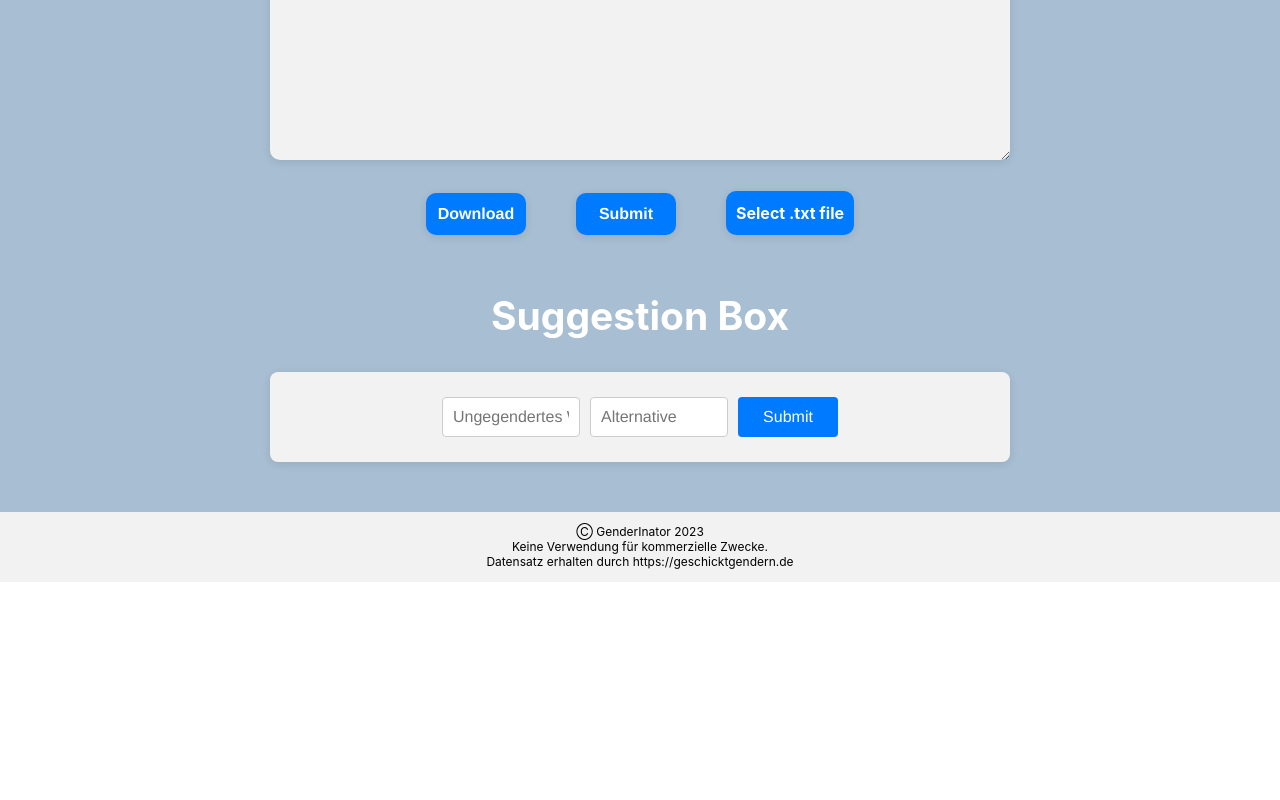
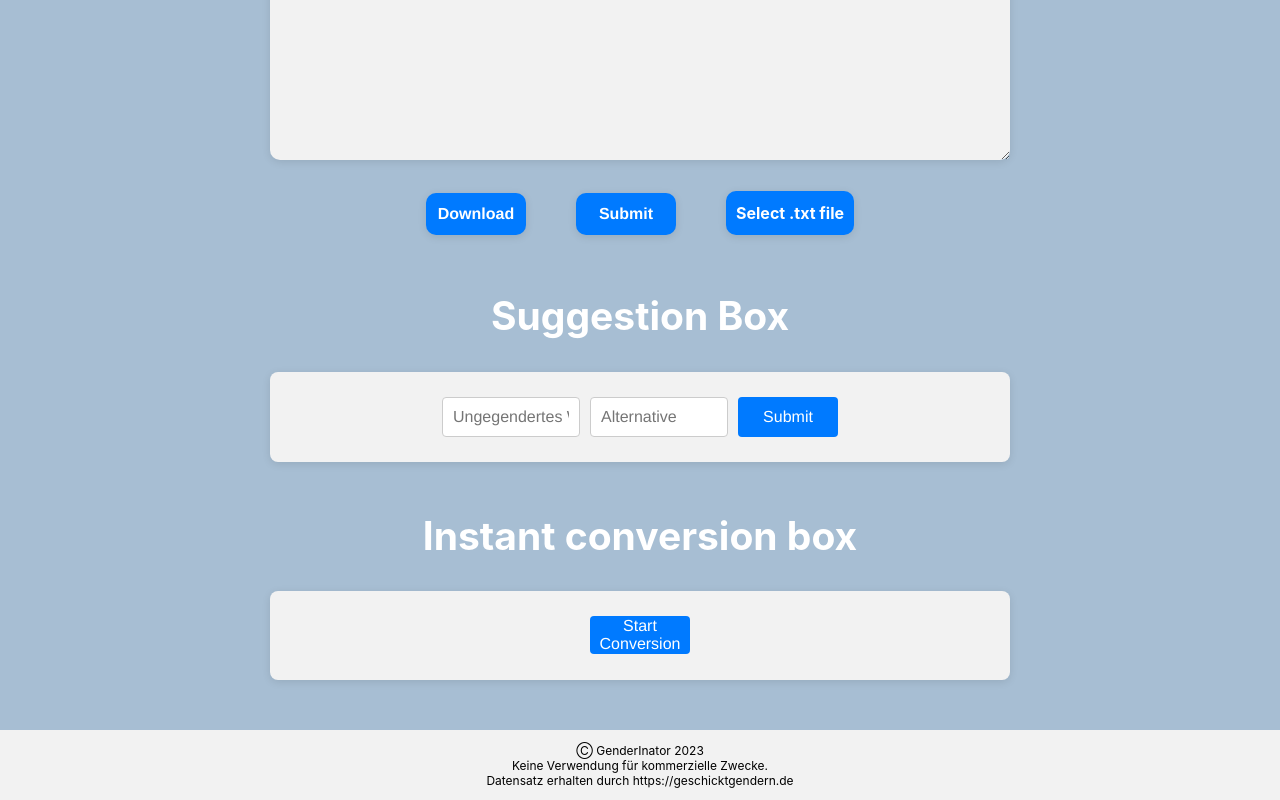
Before and after one commit to lawrimon/GenderGenie, a React (Create React App) app in the folder gender-text-editor/: page / in a window 1280 px wide. Shown: the part 360-1160 px from the top of the page. Before the commit the page ends 942 px from the top, so only its background shows below. Built offline with nearby package versions, Linux system fonts and the light colour scheme.

Commit message:
feat: basic design for instant conversion

```diff
--- a/gender-text-editor/src/App.js
+++ b/gender-text-editor/src/App.js
@@ -1,6 +1,8 @@
 import React, { useState } from 'react';
 import './App.css';
 import genderLogo from './gender_logo.png';
+import LoadingBar from './Loading';
+
 
 
 const App = () => {
@@ -286,8 +288,9 @@ const App = () => {
               <button onClick={suggestionTextfield}>Submit</button>
             </div>
           </div>
-
-        </div>
+          <h2>Instant conversion box</h2>
+        <LoadingBar />
+      </div>
       </header>
       <div style={{ display: 'flex', justifyContent: 'center', alignItems: 'center', height: '50px', backgroundColor: '#f2f2f2', padding: "10px" }}>
         <p style={{ margin: 0, fontSize: '12px' }}>
--- /dev/null
+++ b/gender-text-editor/src/Loading.css
@@ -0,0 +1,40 @@
+.loading-bar-container {
+    width: 100%;
+    height: 20px;
+    background-color: #f2f2f2;
+    border: 1px solid #ccc;
+    border-radius: 4px;
+    margin: 10px;
+    display: flex;
+    align-items: center;
+    overflow: hidden;
+  }
+
+  @keyframes loading-animation {
+    0% {
+      width: 0;
+    }
+    100% {
+      width: 100%;
+    }
+  }
+
+  .loading-bar {
+    width: 0;
+    padding: 5px;
+    height: 10px;
+    background-color: #007bff;
+    animation: loading-animation 5s linear forwards;
+  }
+
+  .loading {
+    width: 100%;
+  }
+
+  .success-message {
+    margin-top: 10px;
+    padding: 10px;
+    background-color: #28a745;
+    color: #fff;
+    font-weight: bold;
+  }
--- /dev/null
+++ b/gender-text-editor/src/Loading.jsx
@@ -0,0 +1,54 @@
+import React, { useState, useEffect } from 'react';
+import './Loading.css';
+
+const LoadingBar = () => {
+  const [isLoading, setIsLoading] = useState(false);
+  const [showSuccessMessage, setShowSuccessMessage] = useState(false);
+
+  const startConversion = () => {
+    setIsLoading(true);
+    setShowSuccessMessage(false);
+
+    // Simulate a loading effect
+    setTimeout(() => {
+      setIsLoading(false);
+      setShowSuccessMessage(true);
+
+      // Hide the success message after 10 seconds
+      setTimeout(() => {
+        setShowSuccessMessage(false);
+      }, 10000);
+    }, 6000); // Reduced the loading time for demonstration purposes
+  };
+
+  useEffect(() => {
+    if (!isLoading && !showSuccessMessage) {
+      setIsLoading(false);
+    }
+  }, [isLoading, showSuccessMessage]);
+
+  return (
+    <div className="suggestion-box">
+      {!isLoading && !showSuccessMessage && (
+        <div className="button">
+          <button onClick={startConversion}>Start Conversion</button>
+        </div>
+      )}
+      {isLoading && (
+        <div className="loading-bar-container">
+          <div className="loading-bar"></div>
+        </div>
+      )}
+      {showSuccessMessage && (
+        <div className="conversion-success">
+          <div className="success-message">CONVERSION SUCCESSFUL</div>
+          <div className="button">
+            <button onClick={console.log("lol")}>Download File</button>
+          </div>
+        </div>
+      )}
+    </div>
+  );
+};
+
+export default LoadingBar;
```
Also changed, not shown: 1 other file (tests, documents, lock files or other folders).
